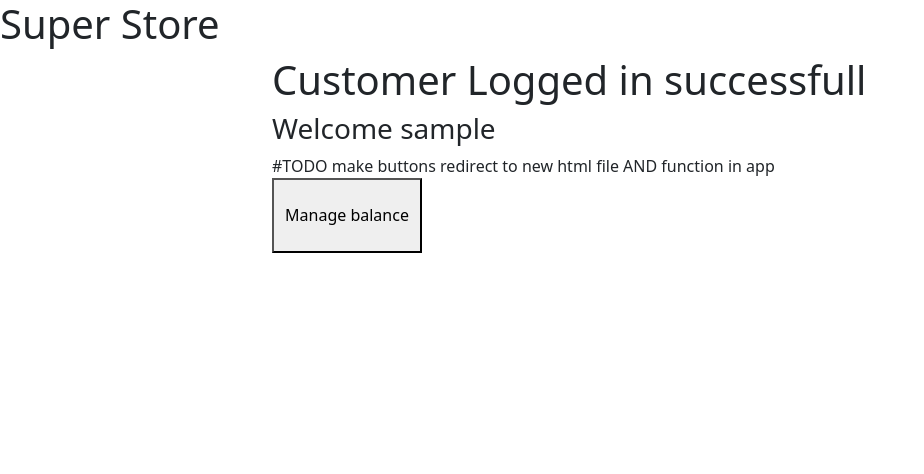
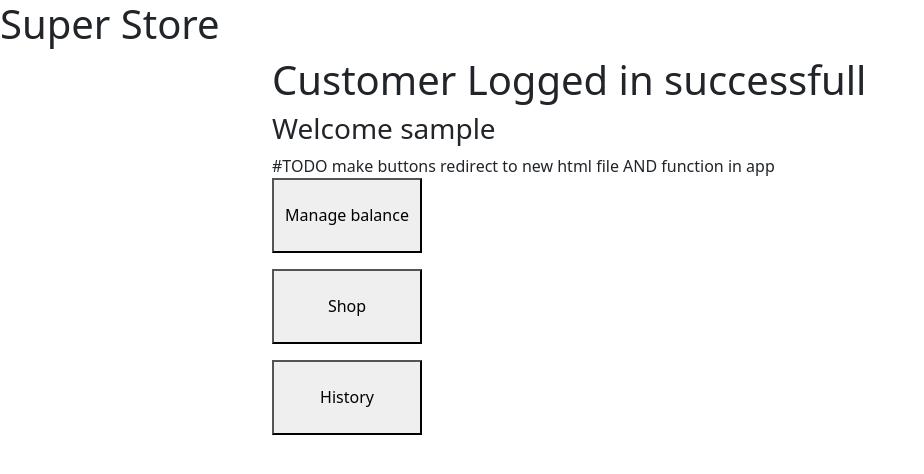
Before and after one commit to UVM-CS195-F22/FinalProject-lscholfi-kpolitza, a Flask app: template templates/customer_profile.html in a window 1280 px wide. Shown: the top 474 px of the page, without its empty margins (0-924 px from the left). Run offline with Flask 2, Linux system fonts and the light colour scheme; the template is opened without the code that fills it: most values are stand-ins (such as "Sample title", 1, 10 or a date in 2020).

Commit message:
added more flask work

```diff
--- a/app.py
+++ b/app.py
@@ -30,9 +30,6 @@ def login():
             session['is_supplier'] = is_supplier
 
             return redirect(url_for('logged_in', username=username, is_supplier=is_supplier))
-        else:
-            print("username and/or password are incorrect, returning to menue")
-            welcome()
     return render_template('login.html')
 
 
@@ -59,10 +56,20 @@ def balance():
     username = session['username']
     is_supplier = session['is_supplier']
     user_balance = get_user_balance(username)
+    return render_template('balance.html',user_balance=user_balance)
+
+@app.route('/shop',methods=['GET', 'POST'])
+def shop():
+    username = session['username']
+    is_supplier = session['is_supplier']
+    return render_template('shop.html')
 
 
-    return render_template('balance.html',user_balance=user_balance)
-
+@app.route('/history',methods=['GET', 'POST'])
+def history():
+    username = session['username']
+    is_supplier = session['is_supplier']
+    return render_template('history.html')
 
 '''
 welcomes user to superstore website
--- a/templates/customer_profile.html
+++ b/templates/customer_profile.html
@@ -16,6 +16,9 @@
 
     #TODO make buttons redirect to new html file AND function in app
     <p><a href="{{url_for('balance')}}" ><button class=grey style="height:75px;width:150px">Manage balance</button></a></p>
+    <p><a href="{{url_for('shop')}}" ><button class=grey style="height:75px;width:150px">Shop</button></a></p>
+    <p><a href="{{url_for('history')}}" ><button class=grey style="height:75px;width:150px">History</button></a></p>
+
   </form>
 
 </div>
```
Also changed, not shown: templates/history.html (added, +17 -0 lines), templates/shop.html (added, +16 -0 lines).
